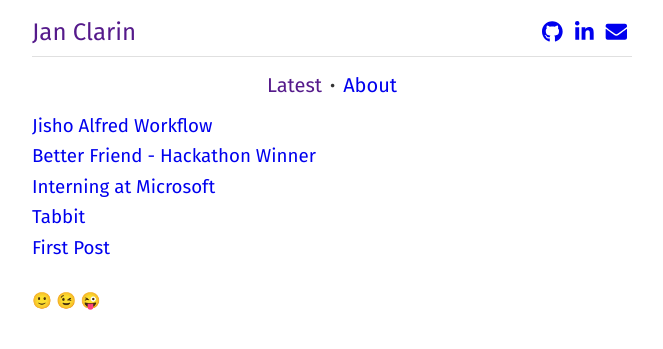
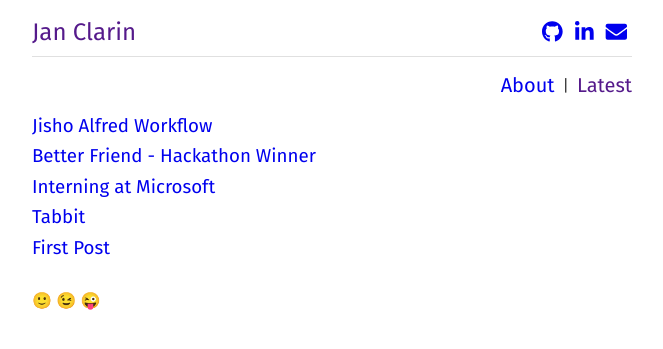
Before and after one commit to janclarin/janclarin.github.io, a Jekyll site: the page built from index.md, in a window 1280 px wide. Shown: the top 349 px of the page, without its empty margins (308-971 px from the left). Built offline with Jekyll 4.4.1, drawn with Linux system fonts in a browser that asks for light colours; nearby versions of some CDN libraries.

Commit message:
Right-align navigation links
- Navigation links were centered before
- Use a vertical bar separator "|" instead of a bullet point

```diff
--- a/_includes/navigation.html
+++ b/_includes/navigation.html
@@ -1,15 +1,15 @@
 <nav class="site-nav">
   <ul class="site-nav-links">
+    {% assign about_url = "/about/" %}
+    <li class="site-nav-link{% if page.url == about_url %} active{% endif %}">
+      <a href="{{ about_url | relative_url }}">About</a>
+    </li>
+
+    <li class="site-nav-separator">&#124;</li>
+
     {% assign latest_url = site.baseurl  %}
     <li class="site-nav-link{% if page.url == latest_url %} active{% endif %}">
       <a href="{{ latest_url | relative_url }}">Latest</a>
     </li>
-
-    <li class="site-nav-separator">&bull;</li>
-
-    {% assign about_url = "/about/" %}
-    <li class="site-nav-link{% if page.url == about_url %} active{% endif %}">
-      <a href="{{ about_url | relative_url }}">About</a>
-    </li>
   </ul>
 </nav>
--- a/_sass/partials/_layout.scss
+++ b/_sass/partials/_layout.scss
@@ -49,7 +49,7 @@
 
 .site-nav {
   display: flex;
-  justify-content: center;
+  justify-content: flex-end;
   padding: $spacing-unit 0;
 }
 
```
